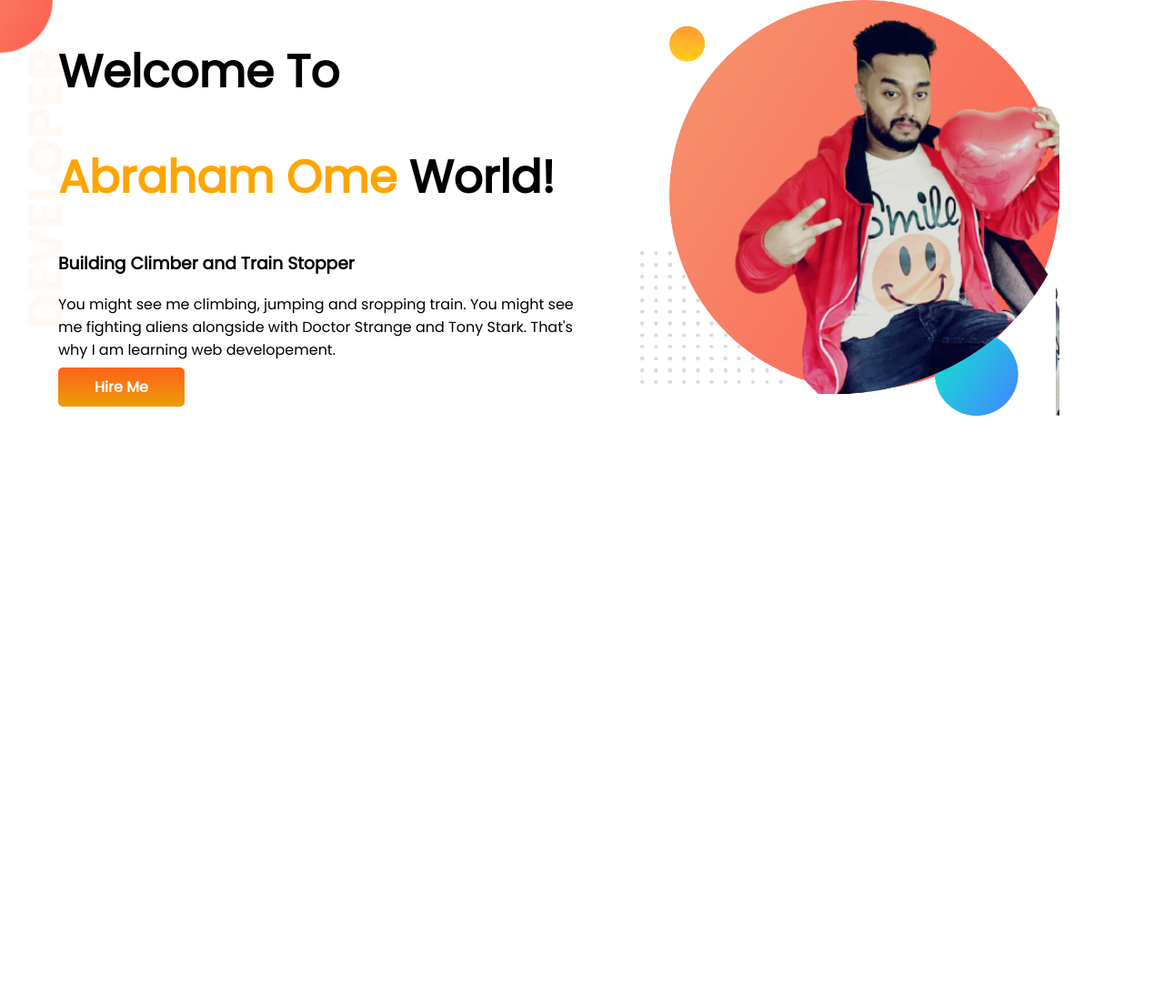
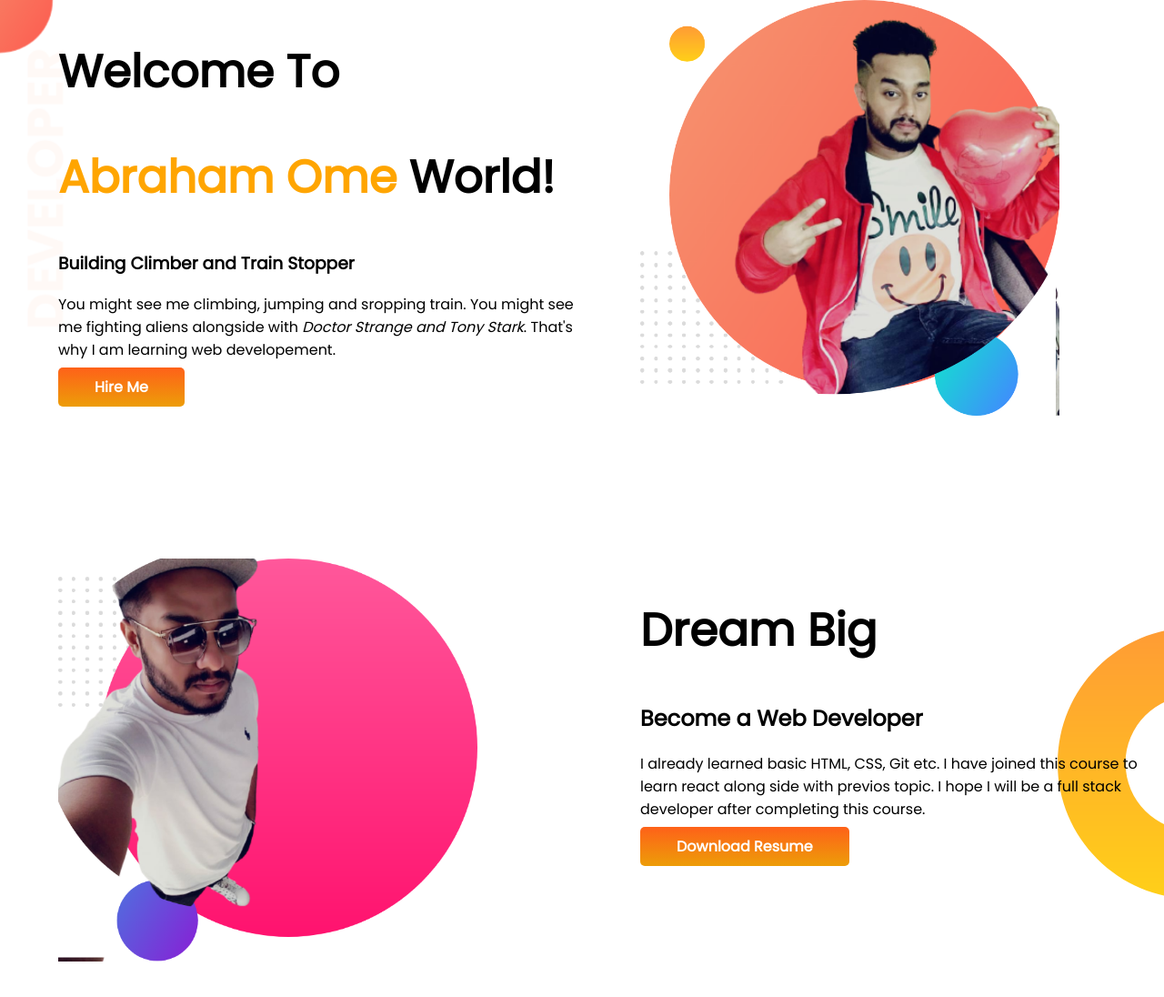
Before and after one commit to farzanaAkter12/developer-protfolio, a plain HTML site: page index.html in a window 1280 px wide. Shown: the whole page at 91% size. Before the commit the page ends 800 px from the top, so only its background shows below. Drawn offline with Linux system fonts and the light colour scheme.

Commit message:
dream added

```diff
--- a/index.html
+++ b/index.html
@@ -16,14 +16,22 @@
             <h1>Welcome To</h1>
             <h1><span class="orange-header">Abraham Ome</span> World!</h1>
             <h3>Building Climber and Train Stopper</h3>
-            <p>You might see me climbing, jumping and sropping train. You might see me fighting aliens alongside with Doctor
-                Strange and Tony Stark. That's why I am learning web developement.</p>
+            <p>You might see me climbing, jumping and sropping train. You might see me fighting aliens alongside with <i>Doctor
+            Strange and Tony Stark</i>. That's why I am learning web developement.</p>
                 <a class="link-button"
                 target="_blank" href="https://www.facebook.com/">Hire Me</a>
         </div>
 
         <div class="half-width"s><img src="images/Abraham-bg.png" alt="Abrahamd"></div>
     </section>
-
+   <section class="dream-big">
+    <div class="half-width"><img src="images/Abraham-bg2.png"></div>
+    <div class="half-width">
+        <h1>Dream Big</h1>
+        <h2>Become a Web Developer</h2>
+        <p>I already learned basic HTML, CSS, Git etc. I have joined this course to learn react along side with previos topic. I hope I will be a full stack developer after completing this course.</p>
+        <a class="link-button" target="_blank" href="">Download Resume</a>
+    </div>
+   </section>
 </body>
 </html>
--- a/style.css
+++ b/style.css
@@ -11,6 +11,7 @@ h1{
 }
 section{
     display: flex;
+    margin-bottom: 150px;
 }
 .half-width{
     width: 50%;
@@ -31,3 +32,8 @@ section{
     background-image: url(images/top-banner.png);
     background-repeat: no-repeat;
 }
+.dream-big{
+    background-image: url(images/dream-bg.png);
+    background-repeat: no-repeat;
+    background-position: right;
+}
```
Also changed, not shown: images/Abraham-bg2.png (added).
